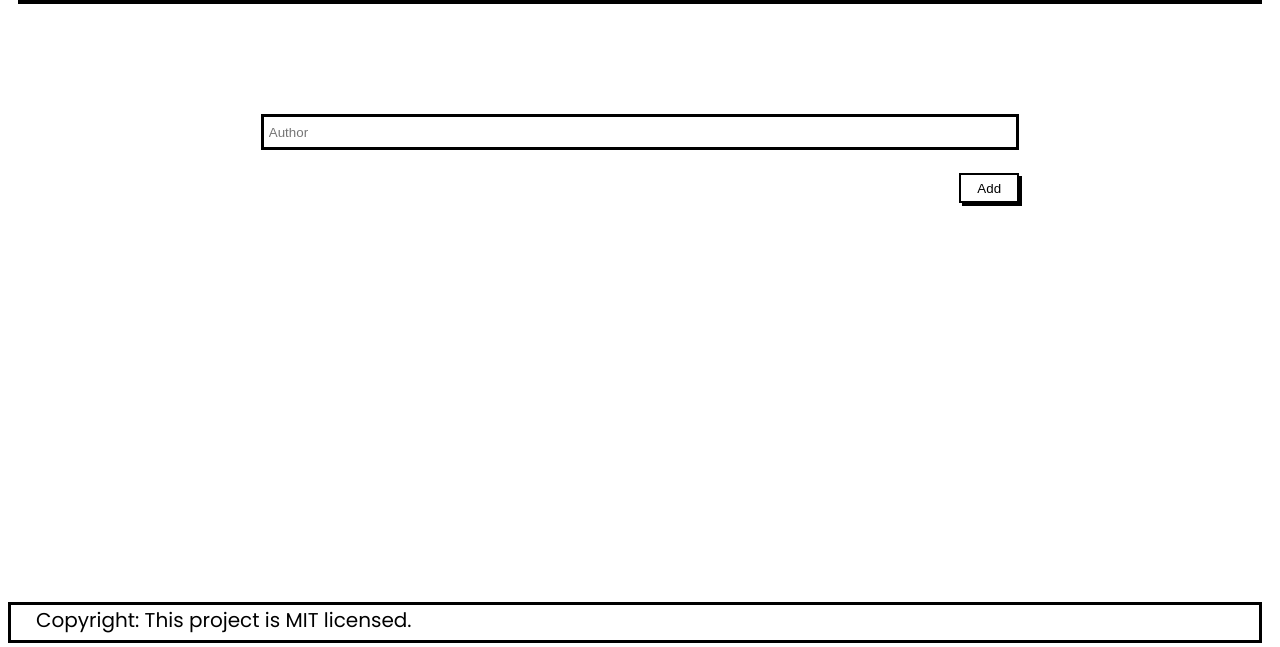
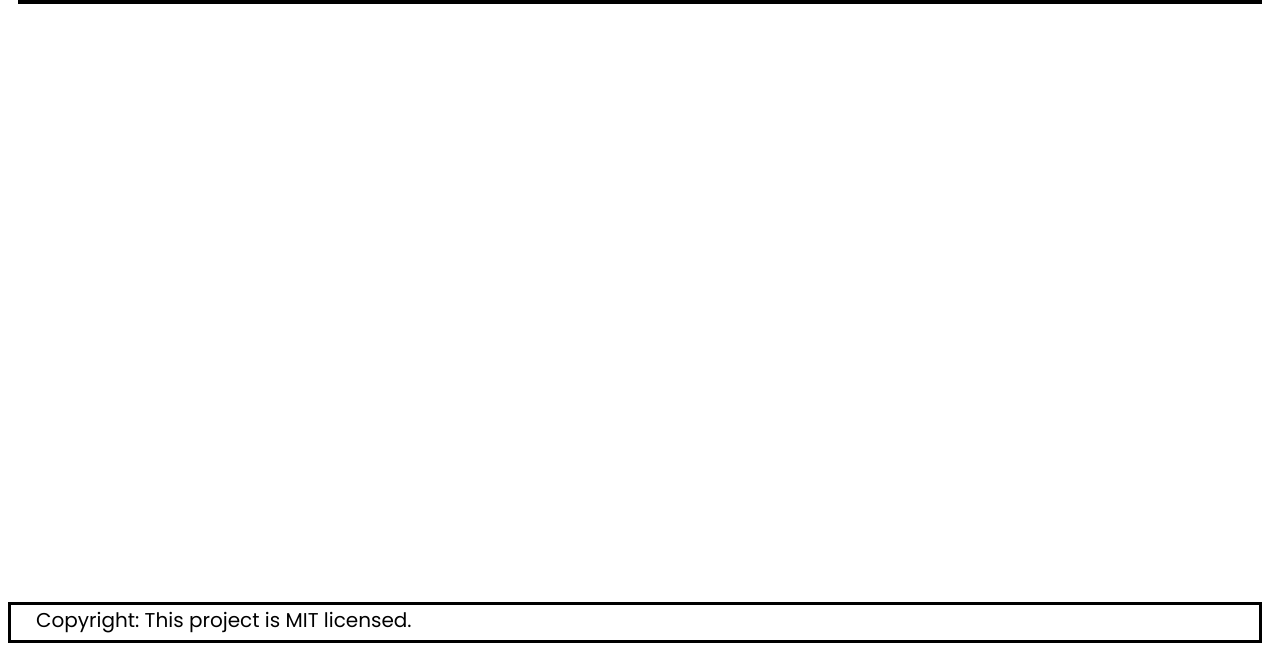
Before and after one commit to roodjinocherilus/Awesome, a website: page index.html in a window 1280 px wide. Shown: the part 153-800 px from the top of the page. Drawn offline with Linux system fonts and the light colour scheme.

Commit message:
Fix display problem Add quotmark at form section

```diff
--- a/index.html
+++ b/index.html
@@ -30,7 +30,7 @@
   </div>
 
   <h2 id="subtitle" class="new_book hide">Add a new book</h2>
-  <form id="add-books" action="#" class="form >
+  <form id="add-books" action="#" class="form hide">
     <input required class="input" id="title" type="text" placeholder="Title">
     <input required class="input" id="author" type="text" placeholder="Author">
     <p class="show" id="message">*Title and Author are required</p>
```
